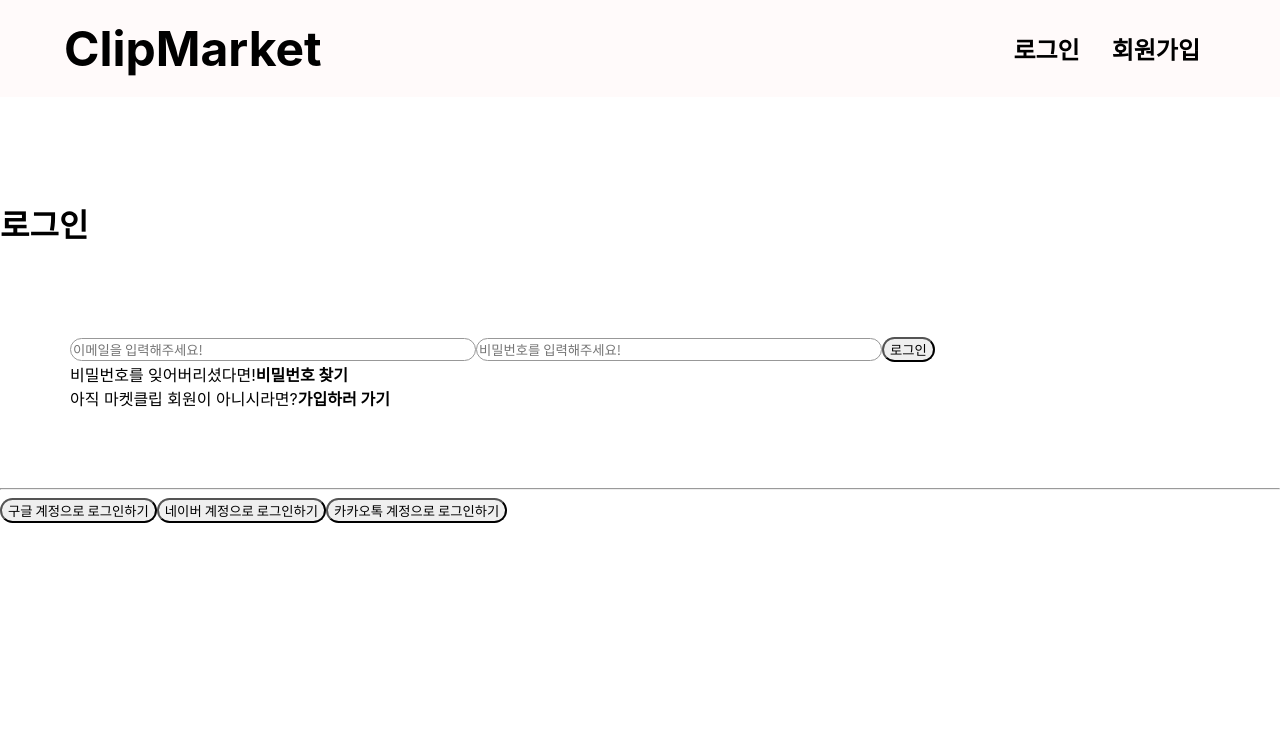
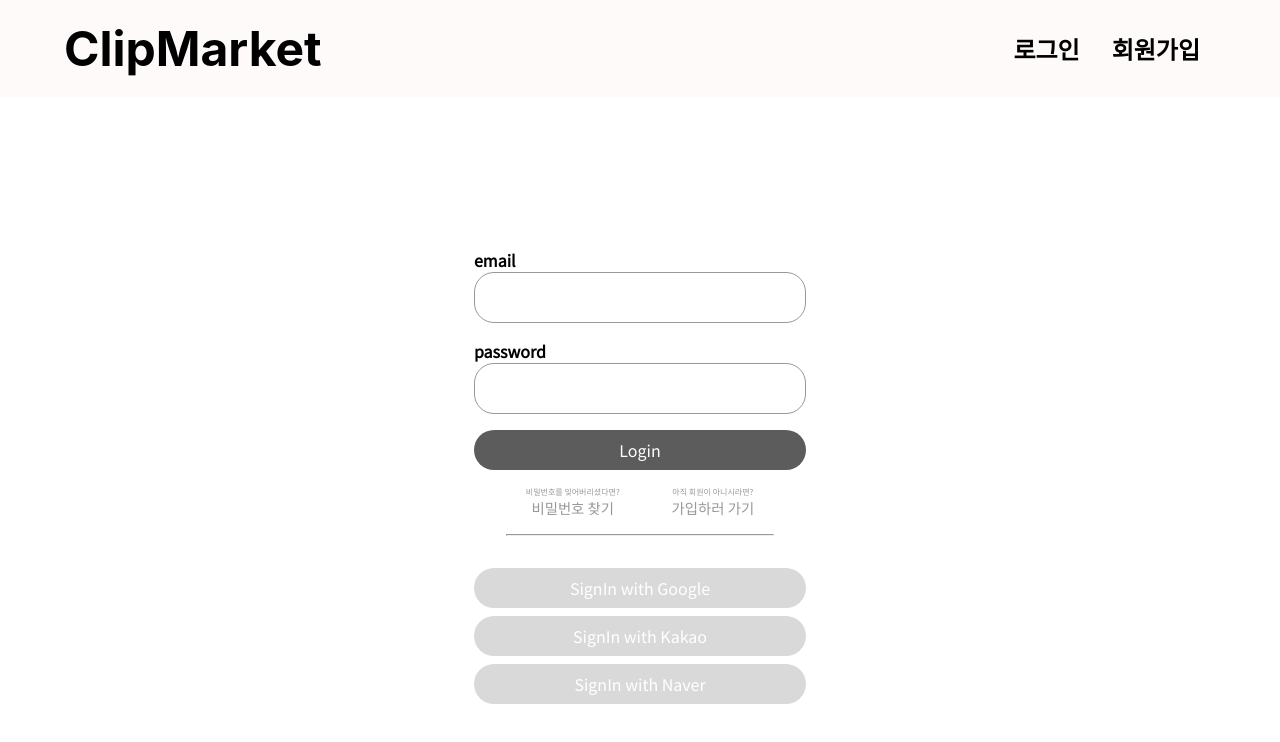
Before and after one commit to TEAM-7E7/7E7-FE, a React (Create React App) app: page /sign-in in a window 1280 px wide. Shown: the top 742 px of the page. Built offline with nearby package versions, Linux system fonts and the light colour scheme.

Commit message:
feat: sign-in

```diff
--- a/src/elements/Button.tsx
+++ b/src/elements/Button.tsx
@@ -11,7 +11,7 @@
   children: ReactNode;
 }
 
-export const Button = ({
+export function Button({
   size = "small",
   color = "default",
   variant = "filled",
@@ -19,7 +19,7 @@
   onClick,
   type,
   children,
-}: ButtonOptions) => {
+}: ButtonOptions) {
   return (
     <button
       className={`button-${size} button-${color} button-${variant} button-${fullWidth ? "fullWidth" : ""}`}
@@ -29,4 +29,4 @@
       {children}
     </button>
   );
-};
+}
--- a/src/elements/Input.tsx
+++ b/src/elements/Input.tsx
@@ -11,7 +11,7 @@
   type?: string;
 }
 
-export const Input = ({
+export function Input({
   size = "small",
   fullWidth = false,
   value,
@@ -20,7 +20,7 @@
   onChange,
   name,
   type,
-}: InputOptions) => {
+}: InputOptions) {
   return (
     <input
       className={`input-${size} input-${fullWidth ? "fullWidth" : ""}`}
@@ -32,4 +32,4 @@
       type={type}
     />
   );
-};
+}
--- a/src/pages/sign-in/SignIn.tsx
+++ b/src/pages/sign-in/SignIn.tsx
@@ -1,32 +1,115 @@
 import "../../styles/pages/sign-in/signIn.scss";
+import { ErrorMessage, Formik } from "formik";
+import axios from "axios";
+import { useNavigate, useSearchParams } from "react-router-dom";
+import { toast } from "react-toastify";
+import { Input } from "../../elements/Input";
+import { Button } from "../../elements/Button";
+
+interface SignInDto {
+  email: string;
+  password: string;
+}
+
 const SignIn = () => {
+  const navigate = useNavigate();
+  const [searchParams, setSearchParams] = useSearchParams();
+  const submit = async (values: SignInDto) => {
+    console.log(values);
+    /*try {
+      const { data } = await axios.post("/api/auth/signin", {
+        email,
+        password,
+      });
+      const redirectUrl = searchParams.get("redirectUrl");
+      toast.success(<h3>로그인 성공</h3>, {
+        position: "top-center",
+        autoClose: 2000,
+      });
+      // redirectUrl이 쿼리스트링으로 존재하면
+      // 원래가고자 했던 페이지로 돌아가기
+      setTimeout(() => {
+        if (redirectUrl) {
+          navigate(redirectUrl);
+        } else {
+          navigate("/");
+        }
+      }, 2000);
+    } catch (e) {
+      // 서버에서 받은 에러 메시지 출력
+      toast.error(e.response.data.message + "😭", {
+        position: "top-center",
+      });
+    }*/
+  };
   return (
-    <div className="signIn-wrapper">
-      <div className="signIn-header">
-        <h1>로그인</h1>
-        <div className="input-form">
-          <input type="email" placeholder="이메일을 입력해주세요!" />
-          <input type="password" placeholder="비밀번호를 입력해주세요!" />
-          <button>로그인</button>
-          <div className="signin-service">
-            <div className="signin-password">
-              <span>비밀번호를 잊어버리셨다면!</span>
-              <a>비밀번호 찾기</a>
+    <Formik
+      initialValues={{
+        email: "",
+        password: "",
+      }}
+      onSubmit={submit}
+    >
+      {({ values, handleSubmit, handleChange }) => (
+        <div className="signin-wrapper">
+          <div className="signin-header"></div>
+          <form onSubmit={handleSubmit}>
+            <div className="signin-body">
+              <div className="signin-body-item">
+                <div className="signin-body-item-label">email</div>
+                <div className="signin-body-item-input">
+                  <Input size="medium" name="email" onChange={handleChange} value={values.email} />
+                </div>
+                <div className="signup-body-item-error">
+                  <ErrorMessage name="email" />
+                </div>
+              </div>
+              <div className="signin-body-item">
+                <div className="signin-body-item-label">password</div>
+                <div className="signin-body-item-input">
+                  <Input size="medium" name="password" onChange={handleChange} value={values.email} />
+                </div>
+                <div className="signup-body-item-error">
+                  <ErrorMessage name="password" />
+                </div>
+              </div>
+              <div className="signin-button">
+                <Button color="submit" fullWidth>
+                  Login
+                </Button>
+              </div>
+              <div className="forget-password-or-go-signup">
+                <div className="forget-password">
+                  <div className="title">비밀번호를 잊어버리셨다면?</div>
+                  <div className="content">비밀번호 찾기</div>
+                </div>
+                <div className="go-signup">
+                  <div className="title">아직 회원이 아니시라면?</div>
+                  <div
+                    className="content"
+                    onClick={() => {
+                      navigate("/sign-up");
+                    }}
+                  >
+                    가입하러 가기
+                  </div>
+                </div>
+              </div>
+              <hr className="separator" />
+              <div className="social-login-button">
+                <Button fullWidth>SignIn with Google</Button>
+              </div>
+              <div className="social-login-button">
+                <Button fullWidth>SignIn with Kakao</Button>
+              </div>
+              <div className="social-login-button">
+                <Button fullWidth>SignIn with Naver</Button>
+              </div>
             </div>
-            <div className="signin-join">
-              <span>아직 마켓클립 회원이 아니시라면?</span>
-              <a>가입하러 가기</a>
-            </div>
-          </div>
+          </form>
         </div>
-      </div>
-      <hr />
-      <div className="signin-social">
-        <button>구글 계정으로 로그인하기</button>
-        <button>네이버 계정으로 로그인하기</button>
-        <button>카카오톡 계정으로 로그인하기 </button>
-      </div>
-    </div>
+      )}
+    </Formik>
   );
 };
 
--- a/src/pages/sign-up/SignUp.tsx
+++ b/src/pages/sign-up/SignUp.tsx
@@ -3,20 +3,20 @@
 import "../../styles/pages/sign-up/signUp.scss";
 import { toast, ToastContainer } from "react-toastify";
 import "react-toastify/dist/ReactToastify.css";
-import { signUpValidationSchema } from "../../utils/formVaidation";
+import { signInValidationSchema, signUpValidationSchema } from "../../utils/formVaidation";
 import { Formik, ErrorMessage } from "formik";
 import axios from "axios";
 import { useNavigate } from "react-router-dom";
 
-interface SubmitValues {
+interface SignUpDto {
   email: string;
-  username: string;
-  password: string;
+  username?: string;
+  password?: string;
 }
 
 const SignUp = () => {
   const navigate = useNavigate();
-  const submit = async (values: SubmitValues) => {
+  const submit = async ({ ...values }: SignUpDto) => {
     console.log(values);
     /*const { email, username, password } = values;
     try {
@@ -47,7 +47,7 @@
         password: "",
         password2: "",
       }}
-      validationSchema={signUpValidationSchema}
+      validationSchema={signInValidationSchema}
       onSubmit={submit}
     >
       {({ values, handleSubmit, handleChange }) => (
@@ -58,7 +58,7 @@
           </div>
           <form onSubmit={handleSubmit}>
             <div className="signup-body">
-              <div className="signup-body-items">
+              <div className="signup-body-item">
                 <div className="signup-body-item-label">이메일</div>
                 <div className="signup-body-item-input">
                   <Input size="medium" name="email" onChange={handleChange} value={values.email} />
@@ -76,7 +76,7 @@
               </div>
               <div className="signup-body-item-error"></div>
             </div>*/}
-              <div className="signup-body-items">
+              <div className="signup-body-item">
                 <div className="signup-body-item-label">닉네임</div>
                 <div className="signup-body-item-input">
                   <Input size="medium" name="username" onChange={handleChange} value={values.username} />
@@ -86,7 +86,7 @@
                   <ErrorMessage name="username" />
                 </div>
               </div>
-              <div className="signup-body-items">
+              <div className="signup-body-item">
                 <div className="signup-body-item-label">비밀번호</div>
                 <div className="signup-body-item-input">
                   <Input
@@ -102,7 +102,7 @@
                   <ErrorMessage name="password" />
                 </div>
               </div>
-              <div className="signup-body-items">
+              <div className="signup-body-item">
                 <div className="signup-body-item-label">비밀번호 확인</div>
                 <div className="signup-body-item-input">
                   <Input
--- a/src/styles/elements/button.scss
+++ b/src/styles/elements/button.scss
@@ -3,7 +3,6 @@
   cursor: pointer;
   font-family: 'Noto Sans KR', sans-serif;
 }
-
 
 // size
 .button-small {
--- a/src/styles/pages/sign-in/signIn.scss
+++ b/src/styles/pages/sign-in/signIn.scss
@@ -1,125 +1,43 @@
-@import url('https://fonts.googleapis.com/css2?family=Noto+Sans+KR&display=swap');
-@media all and (min-width: 1024px){
-  .input-form {
-    padding: 70px;
-    input{
-      width: 400px;
+.signin-wrapper{
+  font-family: 'Noto Sans KR', sans-serif;
+  display: flex;
+  flex-direction: column;
+  align-items: center;
+  .signin-header{
+    font-size: 3rem;
+    margin: 1rem 0;
+  }
+  .signin-body{
+    .signin-body-item{
+      margin: 1rem 0;
+      .signin-body-item-label{
+        font-weight: bold;
+      }
+      .signin-body-item-error{
+        color: blue;
+      }
     }
+    .forget-password-or-go-signup{
+      margin: 1rem 0;
+      text-align: center;
+      display: flex;
+      justify-content: space-evenly;
+      color: #989898;
+      .title{
+        font-size: 0.5rem;
+      }
+      .content{
+        font-size: 0.9rem;
+        cursor: pointer;
+      }
+    }
+    .separator{
+      width: 80%;
+      margin-bottom: 2rem;
+    }
+    .social-login-button{
+      margin: 0.5rem 0;
+    }
+
   }
 }
-.signin {
-  display: flex;
-  flex-direction: column;
-  width: 100%;
-  margin: 0 auto;
-  max-width: 1920px;
-  .signin-wrapper {
-    margin: 0 auto;
-    text-align: center;
-    width: 660px;
-    font-family: 'Noto Sans KR', sans-serif;
-    align-content: center;
-    border-radius: 20px;
-
-    h1 {
-      font-size: 40px;
-      margin-top: 44px;
-    }
-
-    .input-form {
-      margin-top: 39px;
-      width: 600px;
-      background-color: #f1f1f1;
-      border-radius: 20px;
-      padding: 30px;
-      input {
-        border-radius: 20px;
-        border: 1px solid #989898;
-        width: 600px;
-        height: 62px;
-        display: flex;
-        flex-direction: column;
-        margin-bottom: 8px;
-        font-size: 20px;
-      }
-
-      input::placeholder {
-        padding: 10px 20px;
-        color: #9b9b9b;
-      }
-    }
-
-    button {
-      width: 360px;
-      height: 80px;
-      border: 1px solid #989898;
-      border-radius: 20px;
-      background-color: #5c5c5c;
-      margin-top: 16px;
-      margin-bottom: 13px;
-      color: white;
-      font-size: 26px;
-      cursor: pointer;
-    }
-
-    .signin-service {
-      justify-content: center;
-      display: flex;
-      color: #646464;
-
-      .signin-password {
-        display: flex;
-        flex-direction: column;
-        margin-right: 33px;
-
-        span {
-          font-size: 12px;
-          color: #646464;
-        }
-
-        a {
-          font-size: 15px;
-        }
-      }
-
-      .signin-join {
-        display: flex;
-        flex-direction: column;
-
-        span {
-          font-size: 12px;
-
-        }
-
-        a {
-          font-size: 15px;
-        }
-      }
-    }
-  }
-
-  hr {
-    width: 402px;
-    margin-top: 60px;
-    display: block;
-    border: 1px solid #000000;
-  }
-
-  .signin-social {
-    display: flex;
-    flex-direction: column;
-    align-items: center;
-    margin-top: 60px;
-
-    button {
-      border: 1px solid #dadada;
-      background-color: #dadada;
-      border-radius: 20px;
-      width: 542px;
-      height: 62px;
-      cursor: pointer;
-      margin-bottom: 13px;
-      font-size: 20px;
-    }
-  }
-}
--- a/src/styles/pages/sign-up/signUp.scss
+++ b/src/styles/pages/sign-up/signUp.scss
@@ -8,7 +8,7 @@
     margin: 1rem 0;
   }
   .signup-body{
-    .signup-body-items{
+    .signup-body-item{
       margin: 1rem 0;
       .signup-body-item-label{
         font-weight: bold;
--- a/src/utils/formVaidation.js
+++ b/src/utils/formVaidation.js
@@ -22,3 +22,8 @@
     .oneOf([Yup.ref("password"), null], "비밀번호가 일치하지 않습니다!")
     .required("필수 입력 값입니다!"),
 });
+
+export const signInValidationSchema = Yup.object().shape({
+  email: Yup.string().email("올바른 이메일 형식이 아닙니다!").required("이메일을 입력하세요!"),
+  password: Yup.string().required("패스워드를 입력하세요!"),
+});
```
